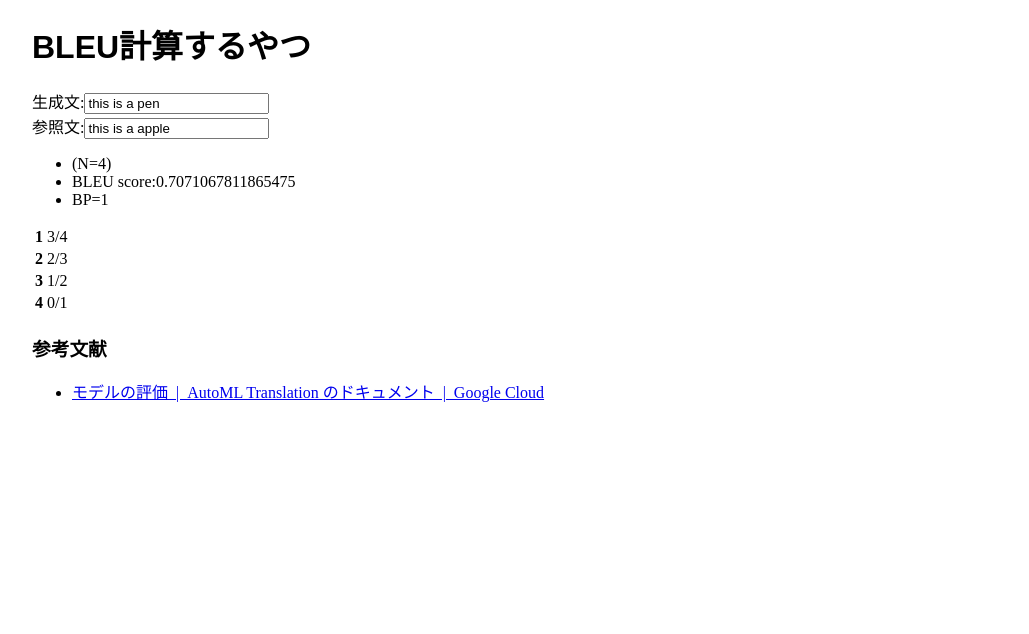
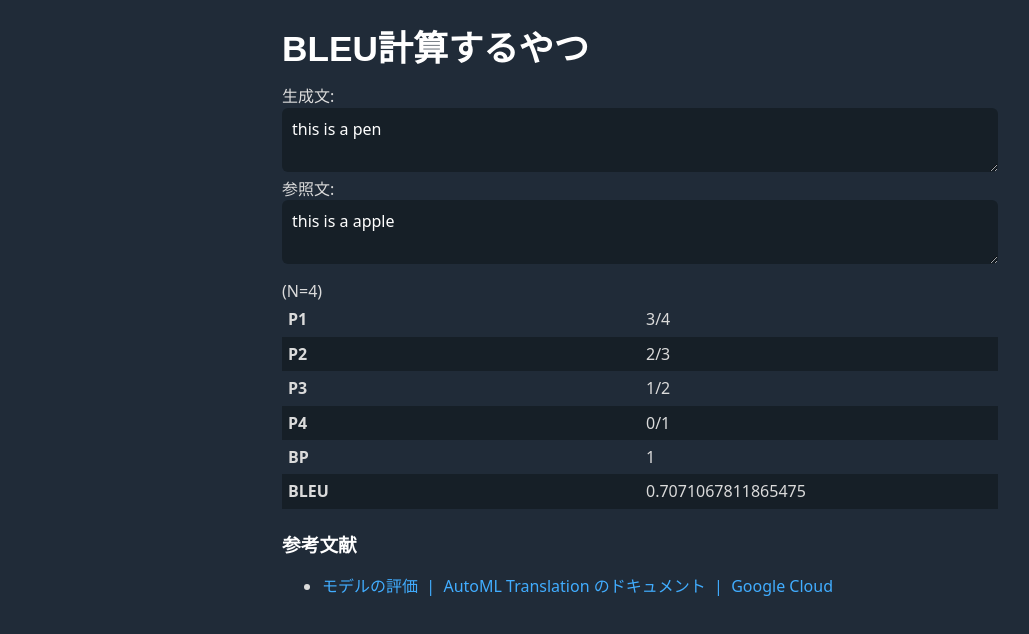
Before and after one commit to TakaoNarikawa/nlp-auto-eval-react, a Next.js app: page / in a window 1280 px wide. Shown: the top 634 px of the page, without its empty margins (0-1029 px from the left). Built offline with nearby package versions, Linux system fonts and the light colour scheme.

Commit message:
fix design

```diff
--- a/pages/index.tsx
+++ b/pages/index.tsx
@@ -28,36 +28,37 @@ const Home: NextPage = () => {
         <title>BLEU計算するやつ</title>
         <meta name="description" content="BLEU計算するやつ" />
         <link rel="icon" href="/icon.png" />
+        <link rel="stylesheet" href="https://cdn.jsdelivr.net/npm/water.css@2/out/dark.css" />
       </Head>
       <h1>BLEU計算するやつ</h1>
       <div>
         生成文:
-        <input type="text" value={textHypothesis} onChange={handleChangeGen} />
+        <textarea rows={2} value={textHypothesis} onChange={handleChangeGen} />
       </div>
       <div>
         参照文:
-        <input type="text" value={textReferences} onChange={handleChangeRef} />
+        <textarea rows={2} value={textReferences} onChange={handleChangeRef} />
       </div>
       <p>
-        <ul>
-          <li>(N={bleuN})</li>
-          <li>BLEU score:{bleu(tokenizer(textHypothesis), tokenizer(textReferences), 4)}</li>
-          <li>BP={bp}</li>
-        </ul>
+        (N={bleuN})
         <table>
-          {Object.keys(precisions).map(index => {
-            return <tr>
-              <th>{index}</th>
-              <td>{precisions[index].match}/{precisions[index].total}</td>
-            </tr>
-          })}
+          <tbody>
+            {Object.keys(precisions).map(index => {
+              return <tr>
+                <th>P{index}</th>
+                <td>{precisions[index].match}/{precisions[index].total}</td>
+              </tr>
+            })}
+            <tr><th>BP</th><td>{bp}</td></tr>
+            <tr><th>BLEU</th><td>{bleu(tokenizer(textHypothesis), tokenizer(textReferences), 4)}</td></tr>
+          </tbody>
         </table>
       </p>
       <div>
         <h3>参考文献</h3>
         <ul>
           <li>
-            <a href="https://cloud.google.com/translate/automl/docs/evaluate?hl=ja#bleu">
+            <a href="https://cloud.google.com/translate/automl/docs/evaluate?hl=ja#bleu" target="_blank">
               モデルの評価  |  AutoML Translation のドキュメント  |  Google Cloud
             </a>
           </li>
```
